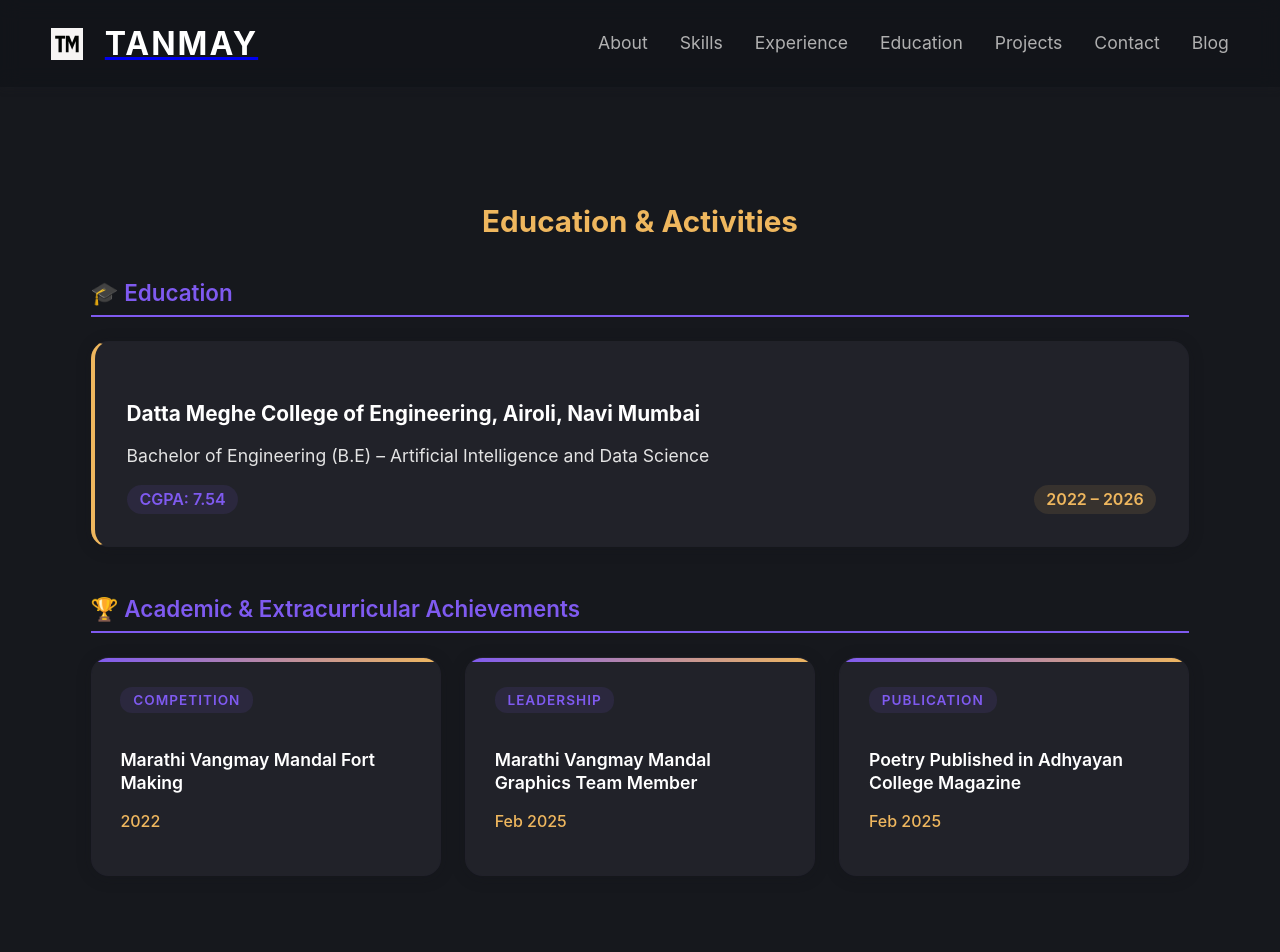
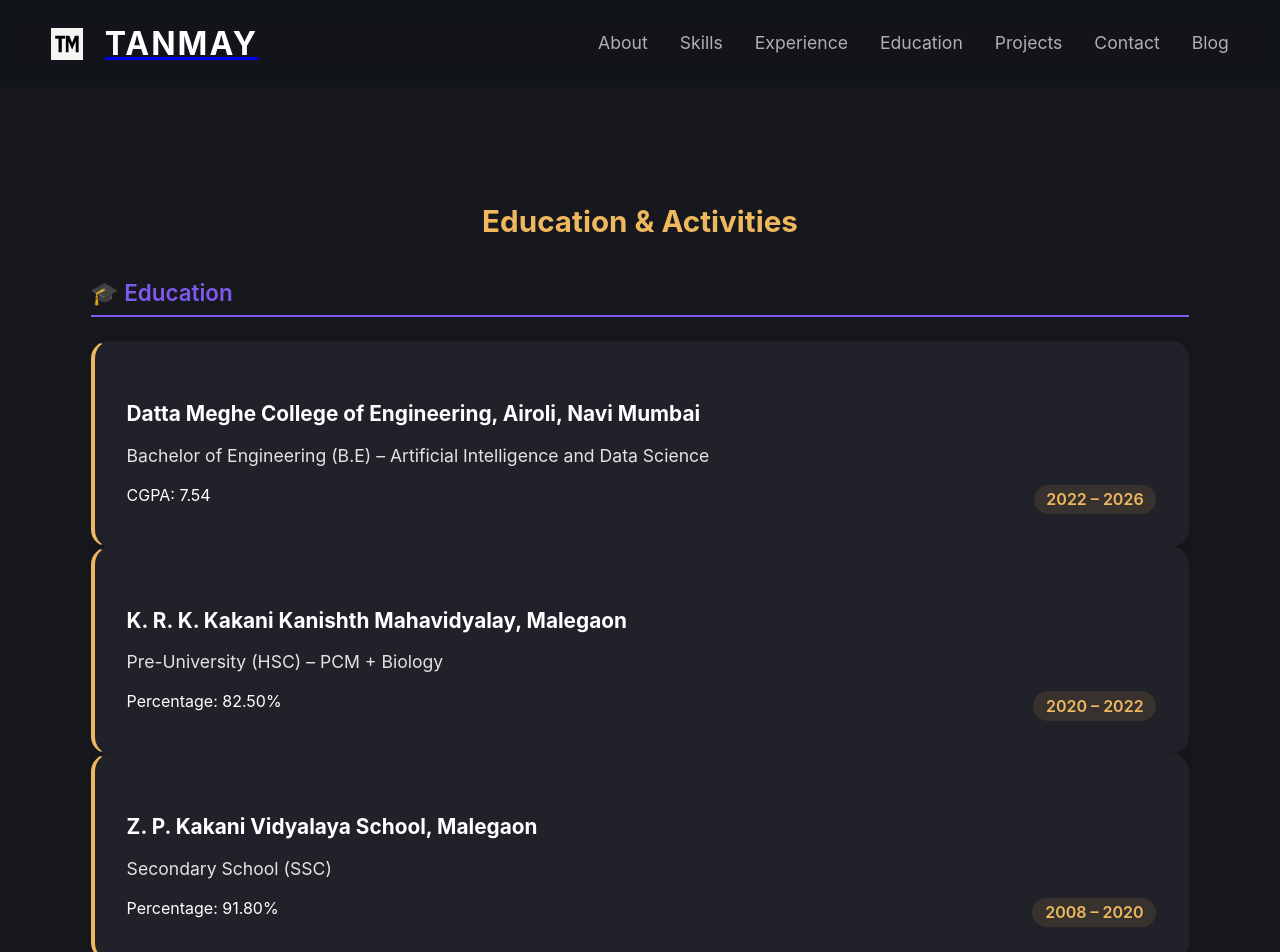
Before and after one commit to tm7218921/Portfolio1, a React (Create React App) app: page /academic-activities in a window 1280 px wide. Shown: the top 952 px of the page. Built offline with nearby package versions, Linux system fonts and the light colour scheme.

Commit message:
Update AcademicActivities.jsx

```diff
--- a/src/pages/AcademicActivities.jsx
+++ b/src/pages/AcademicActivities.jsx
@@ -2,12 +2,26 @@ import React from "react";
 import "./AcademicActivities.css";
 
 const academicData = {
-  education: {
+  education: [
+    {
       institution: "Datta Meghe College of Engineering, Airoli, Navi Mumbai",
       degree: "Bachelor of Engineering (B.E) – Artificial Intelligence and Data Science",
-    cgpa: "7.54",
+      score: "CGPA: 7.54",
       duration: "2022 – 2026"
     },
+    {
+      institution: "K. R. K. Kakani Kanishth Mahavidyalay, Malegaon",
+      degree: "Pre-University (HSC) – PCM + Biology",
+      score: "Percentage: 82.50%",
+      duration: "2020 – 2022"
+    },
+    {
+      institution: "Z. P. Kakani Vidyalaya School, Malegaon",
+      degree: "Secondary School (SSC)",
+      score: "Percentage: 91.80%",
+      duration: "2008 – 2020"
+    }
+  ],
   achievements: [
     {
       title: "Marathi Vangmay Mandal Fort Making",
@@ -29,20 +43,23 @@ const academicData = {
 
 export default function AcademicActivities() {
   return (
-
     <section id="academic-activities" className="academic-activities fade-in">
       <h2>Education & Activities</h2>
 
       {/* Education Section */}
       <div className="education__section">
         <h3 className="section__title">🎓 Education</h3>
-        <div className="education__card">
-          <h4 className="education__institution">{academicData.education.institution}</h4>
-          <p className="education__degree">{academicData.education.degree}</p>
+        <div className="education__grid">
+          {academicData.education.map((edu, index) => (
+            <div key={index} className="education__card">
+              <h4 className="education__institution">{edu.institution}</h4>
+              <p className="education__degree">{edu.degree}</p>
               <div className="education__details">
-            <span className="education__cgpa">CGPA: {academicData.education.cgpa}</span>
-            <span className="education__duration">{academicData.education.duration}</span>
+                <span className="education__score">{edu.score}</span>
+                <span className="education__duration">{edu.duration}</span>
               </div>
+            </div>
+          ))}
         </div>
       </div>
 
```
Lines whose indentation alone changed are shown as unchanged.
